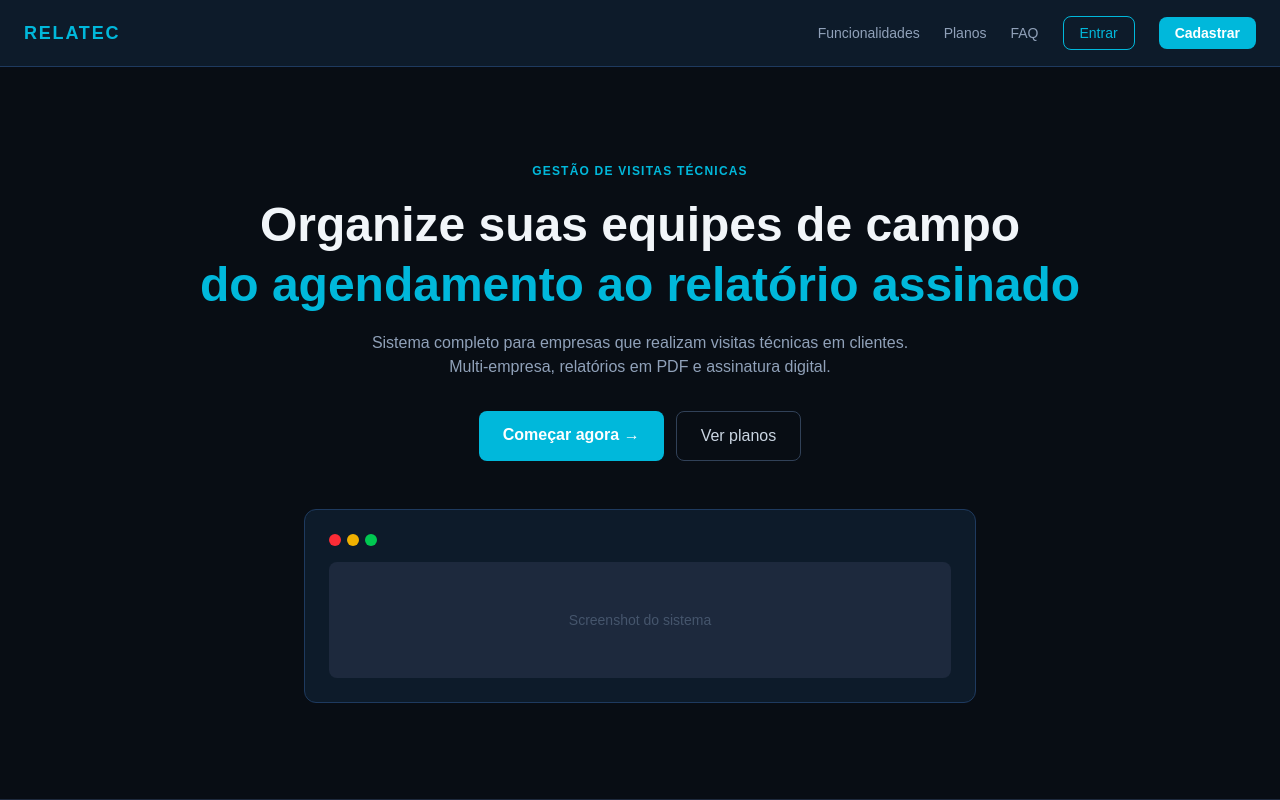
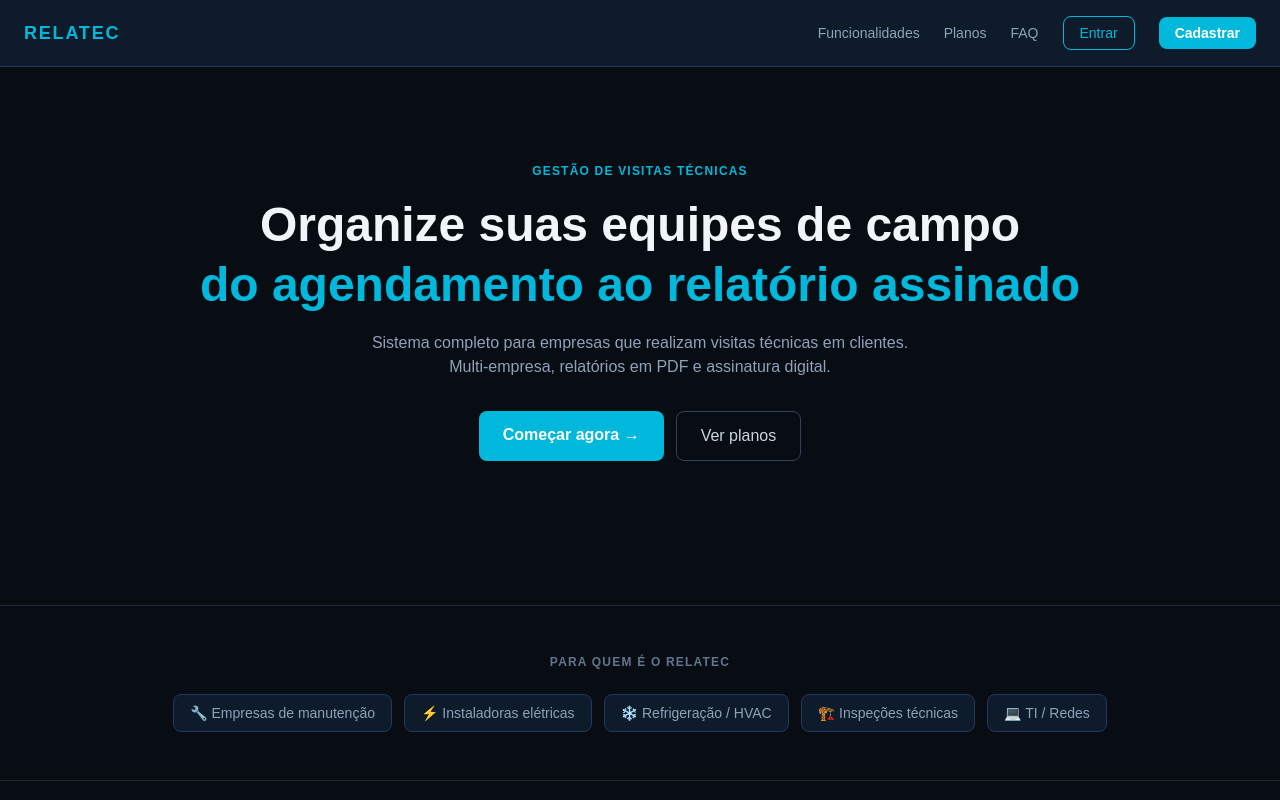
Before and after one commit to Felipe-Oliveira-Silva/visitas-tecnicas, a Next.js app: page / in a window 1280 px wide. Shown: the top 800 px of the page. Built offline with nearby package versions, Linux system fonts and the light colour scheme; no server answers.

Commit message:
chore: remove screenshot placeholder from landing page hero

```diff
--- a/src/app/page.tsx
+++ b/src/app/page.tsx
@@ -150,17 +150,6 @@ export default async function HomePage() {
             Ver planos
           </a>
         </div>
-        {/* Screenshot placeholder */}
-        <div className="max-w-2xl mx-auto bg-[#0d1b2a] border border-[#1e3a5f] rounded-xl p-6">
-          <div className="flex gap-1.5 mb-4">
-            <div className="w-3 h-3 rounded-full bg-red-500" />
-            <div className="w-3 h-3 rounded-full bg-yellow-500" />
-            <div className="w-3 h-3 rounded-full bg-green-500" />
-          </div>
-          <div className="bg-slate-800 rounded-lg p-12 text-slate-600 text-sm">
-            Screenshot do sistema
-          </div>
-        </div>
       </section>
 
       {/* PÚBLICO-ALVO */}
```
